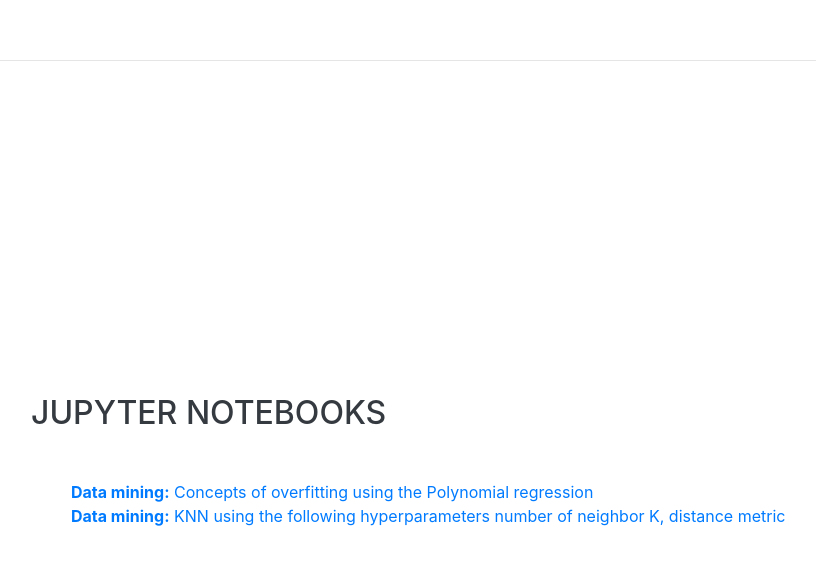
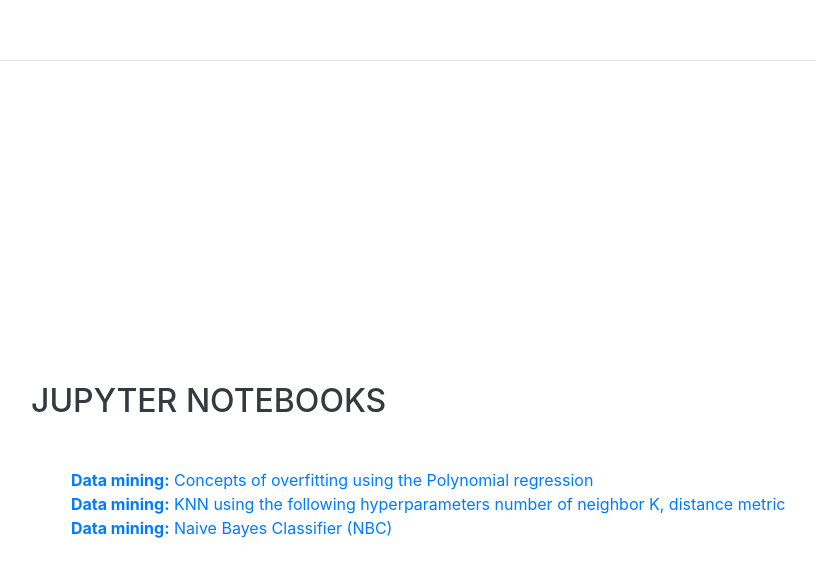
Before and after one commit to varunpande/varunpande.github.io, a website with bundled scripts: page intro/index.html in a window 1280 px wide. Shown: the part 6094-6671 px from the top of the page, without its empty margins (289-1105 px from the left). Built offline with nearby package versions, Linux system fonts and the light colour scheme; a web font is replaced by a local one.

Commit message:
adding NBC DM

```diff
--- a/intro/index.html
+++ b/intro/index.html
@@ -303,6 +303,9 @@
           <li>
             <a href="https://github.com/varunpande/varunpande.github.io/tree/master/intro/notebooks/DM/KNN"><b>Data mining:</b> KNN using the following hyperparameters number of neighbor K, distance metric</a>
           </li>
+          <li>
+            <a href="https://github.com/varunpande/varunpande.github.io/tree/master/intro/notebooks/DM/NBC"><b>Data mining:</b> Naive Bayes Classifier (NBC)</a>
+          </li>
         </ul>
       </div>
     </section>
```
